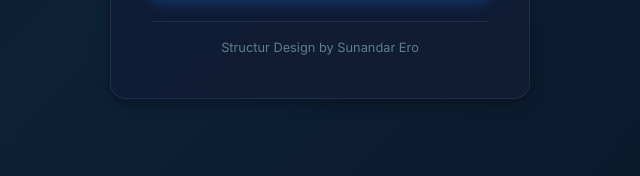
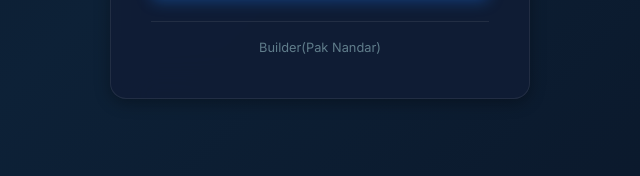
Before and after one commit to sunandarero87-stack/litra-ai-integrated, a website: page frontend/index.html in a window 1280 px wide. Shown: the part 621-797 px from the top of the page, 320-960 px from the left. Drawn offline with Linux system fonts and the light colour scheme.

Commit message:
Update index.html footer with Builder name

```diff
--- a/frontend/index.html
+++ b/frontend/index.html
@@ -41,7 +41,7 @@
                     </button>
                 </form>
                 <div class="login-footer">
-                    <p>Structur Design by Sunandar Ero</p>
+                    <p>Builder(Pak Nandar)</p>
                 </div>
             </div>
             <div class="login-decoration">
```
